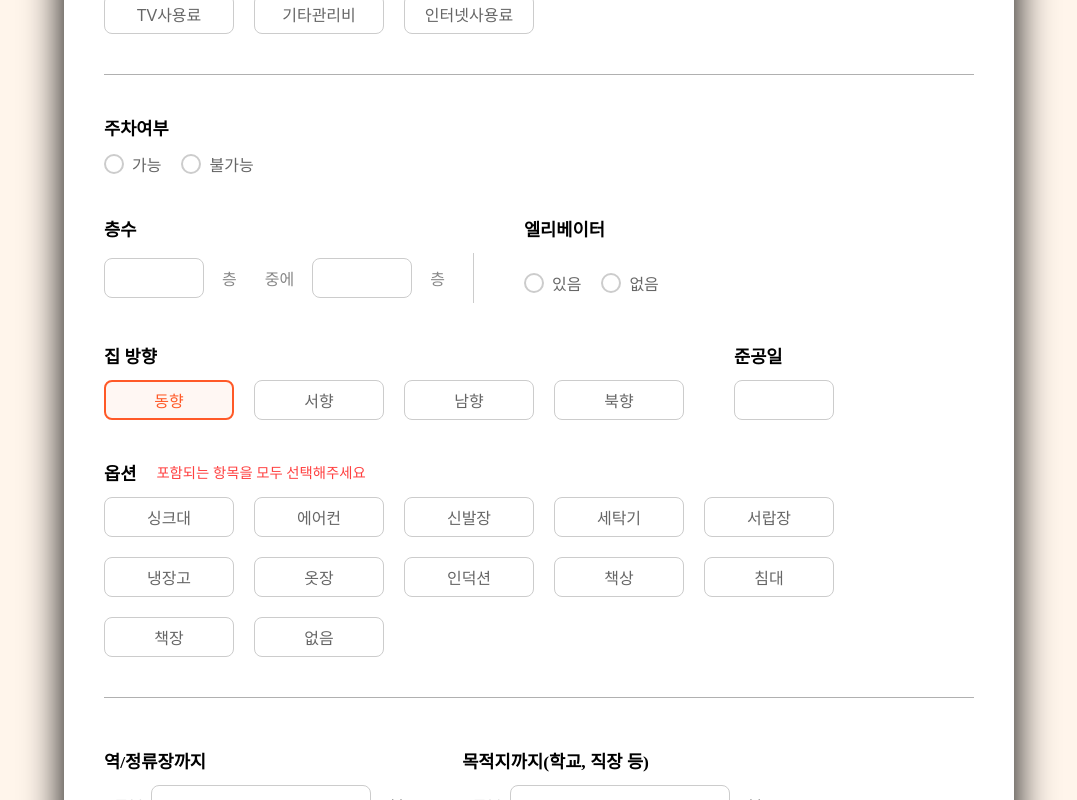
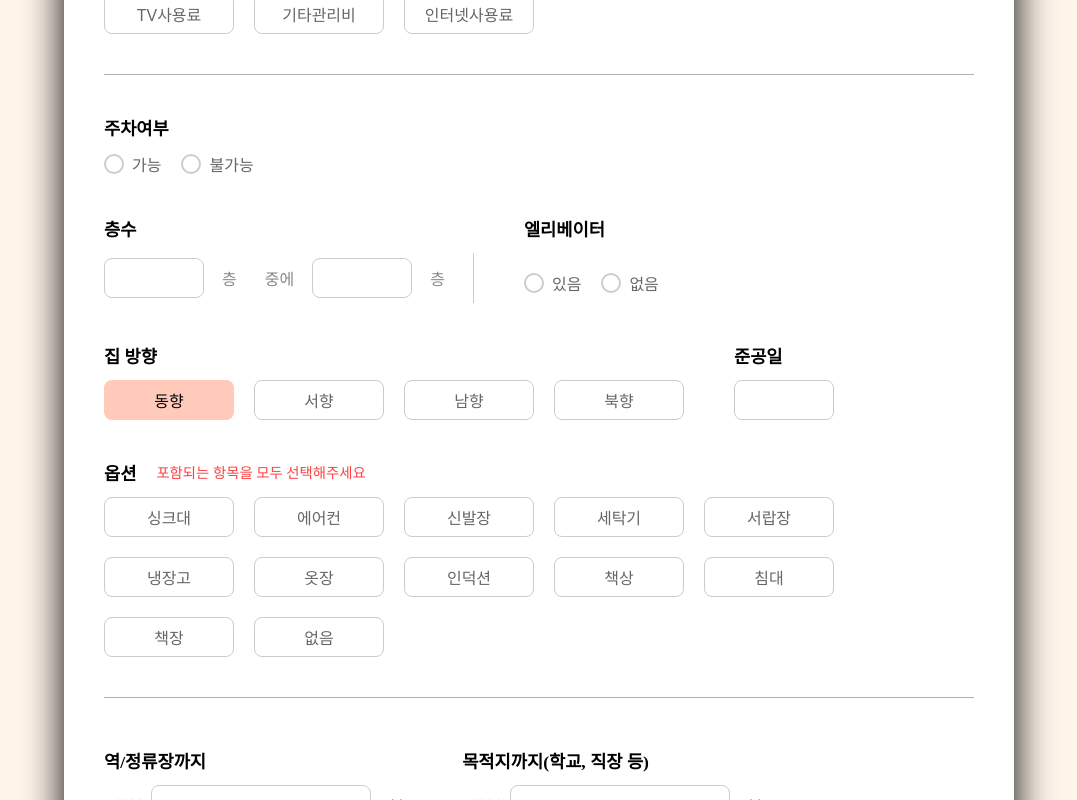
Before and after one commit to HSU-Likelion-Zipick/Zipick-Front, a React (Create React App) app: page /houseinfo in a window 1280 px wide. In both pictures the pointer is over the button "동향". Shown: the part 1020-1820 px from the top of the page, without its empty margins (101-1178 px from the left). Built offline with nearby package versions, Linux system fonts and the light colour scheme.

Commit message:
🎨 : css 코드 수정

```diff
--- a/src/css/HouseInfo.scss
+++ b/src/css/HouseInfo.scss
@@ -174,6 +174,9 @@
             border: none;
             color: black;
             background: #ffcaba;
+          }
+          &:disabled {
+            background: gray;
           }
         }
       }
@@ -533,9 +536,9 @@
             }
             &:hover,
             &.active {
-              border: 2px solid #ff5927;
-              color: #ff5927;
-              background: #fff7f3;
+              border: none;
+              color: black;
+              background: #ffcaba;
             }
           }
         }
@@ -560,6 +563,7 @@
           gap: 10px;
 
           .size-input {
+            text-align: center;
             width: 100px;
             height: 40px;
             border: 1px solid #ccc; //월수입 박스 테두리
```
